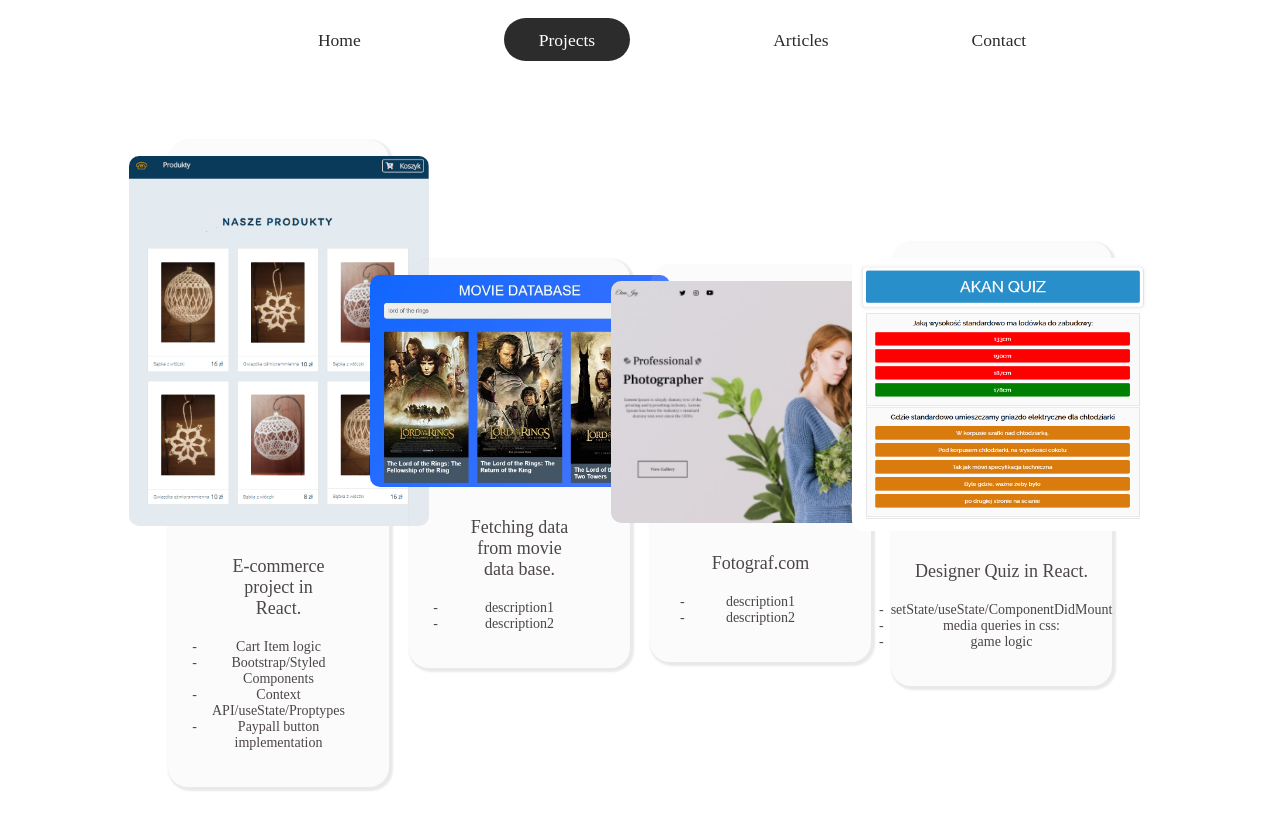
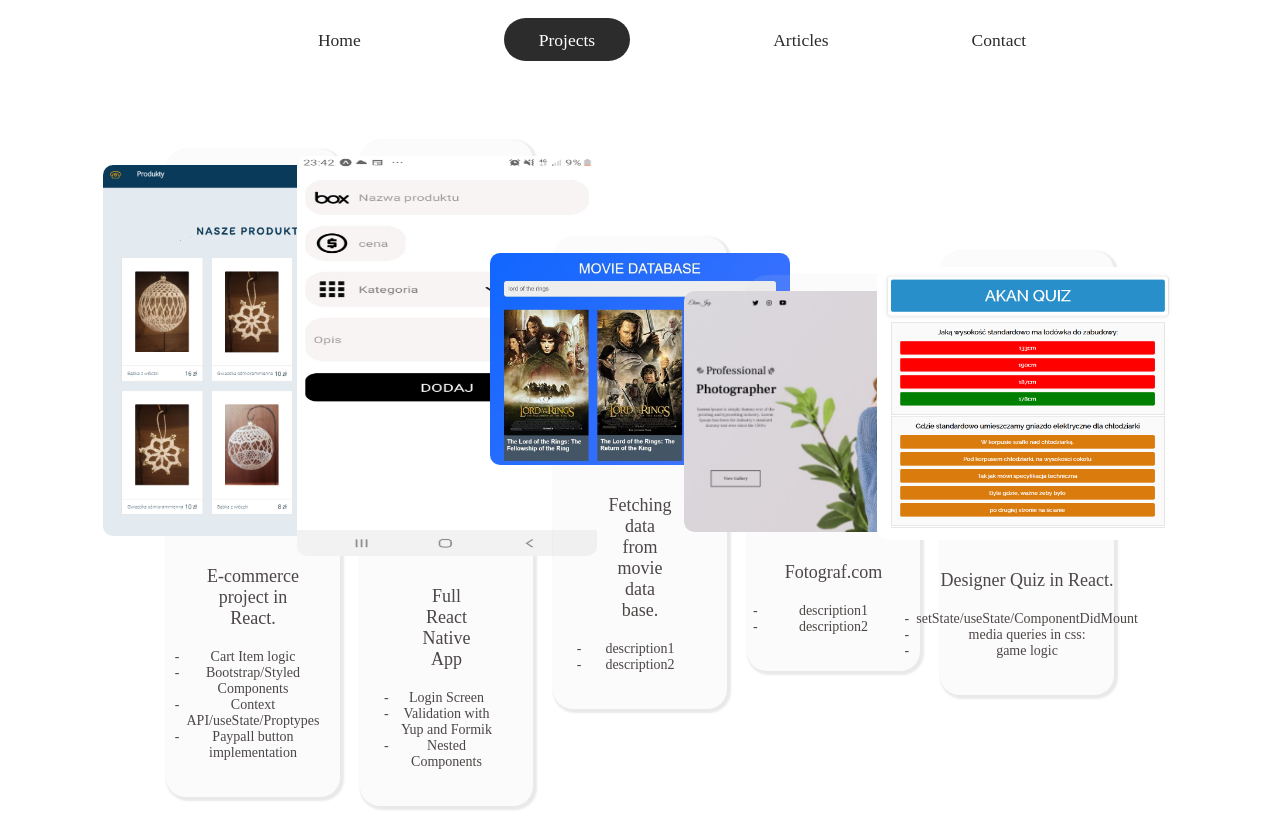
Before and after one commit to login101i/portfolio, a website: page projects/index.html in a window 1280 px wide. Shown: the top 829 px of the page. Drawn offline with nearby package versions, Linux system fonts and the light colour scheme.

Commit message:
project update

```diff
--- a/projects/index.html
+++ b/projects/index.html
@@ -68,6 +68,29 @@
                     </div>
                 </div>
                 <!-- ----------------------- -->
+                <!-- ------------------------ -->
+                <div class="main-project-example">
+                    <div class="project">
+                        <a class="project-image-title" href="https://baule-store.vercel.app">
+                            <img src="../img/Rn Clothes app.jpg" alt="Baules Store">
+                            <p class="mobile-title">Chlothes App</p>
+                        </a>
+                        <div class="project-description">
+                            <p>Full React Native App</p>
+                            <ul>
+                                <H5></H5>
+
+                                <li>Login Screen</li>
+                                <li>Validation with Yup and Formik</li>
+                                <li>Nested Components</li>
+
+
+                            </ul>
+                        </div>
+                    </div>
+                </div>
+                <!-- ----------------------- -->
+
                 <!-- ------------------------ -->
                 <div class="main-project-example">
                     <div class="project">
```
Also changed, not shown: img/Rn Clothes app.jpg (added).
